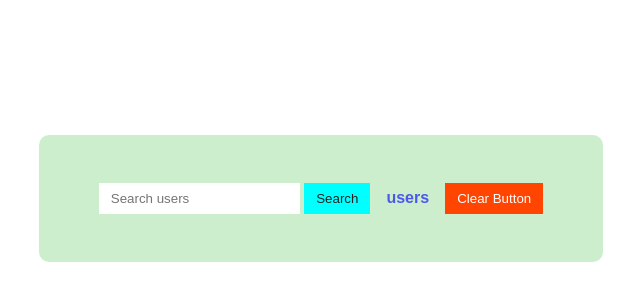
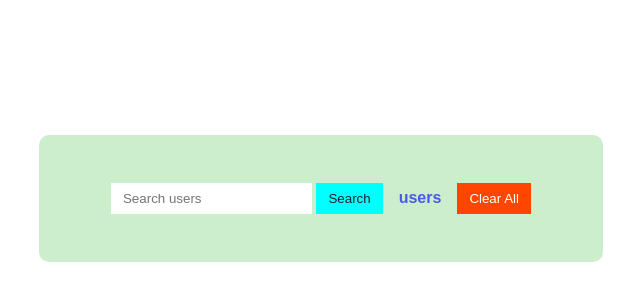
Before and after one commit to GulshanoyDilshodovna/SearchUsers_js, a plain HTML site: page index.html in a window 1280 px wide. Shown: the part 202-502 px from the top of the page, without its empty margins (319-959 px from the left). Drawn offline with Linux system fonts and the light colour scheme.

Commit message:
Add edit button text

```diff
--- a/index.html
+++ b/index.html
@@ -16,7 +16,7 @@
             </form>
             <div class="wrapper">
                 <h4 class="users-nbr">users</h4>
-                <button class="clear-btn">Clear Button</button>
+                <button class="clear-btn">Clear All</button>
             </div>
         </header>
         <div class="cards"></div>
```
